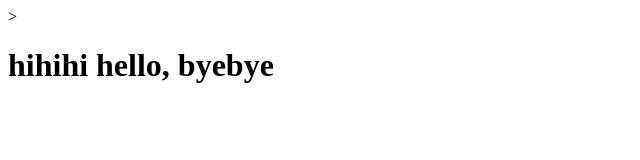
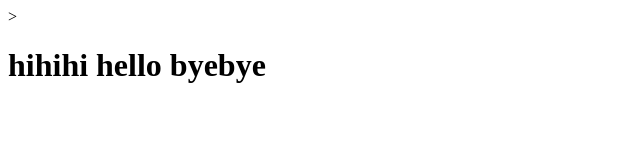
Before and after one commit to miiingyuuue-sudo/coursera-test, a plain HTML site: page site/index.html in a window 1280 px wide. Shown: the full height of the page, 0-640 px from the left. Drawn offline with Linux system fonts and the light colour scheme.

Commit message:
small addition on the page

```diff
--- a/site/index.html
+++ b/site/index.html
@@ -4,6 +4,6 @@
 	<title>Hello World!</title>>
 </head>
 <body>
-	<h1>hihihi hello, byebye</h1>
+	<h1>hihihi hello byebye</h1>
 </body>
 </html>
```
